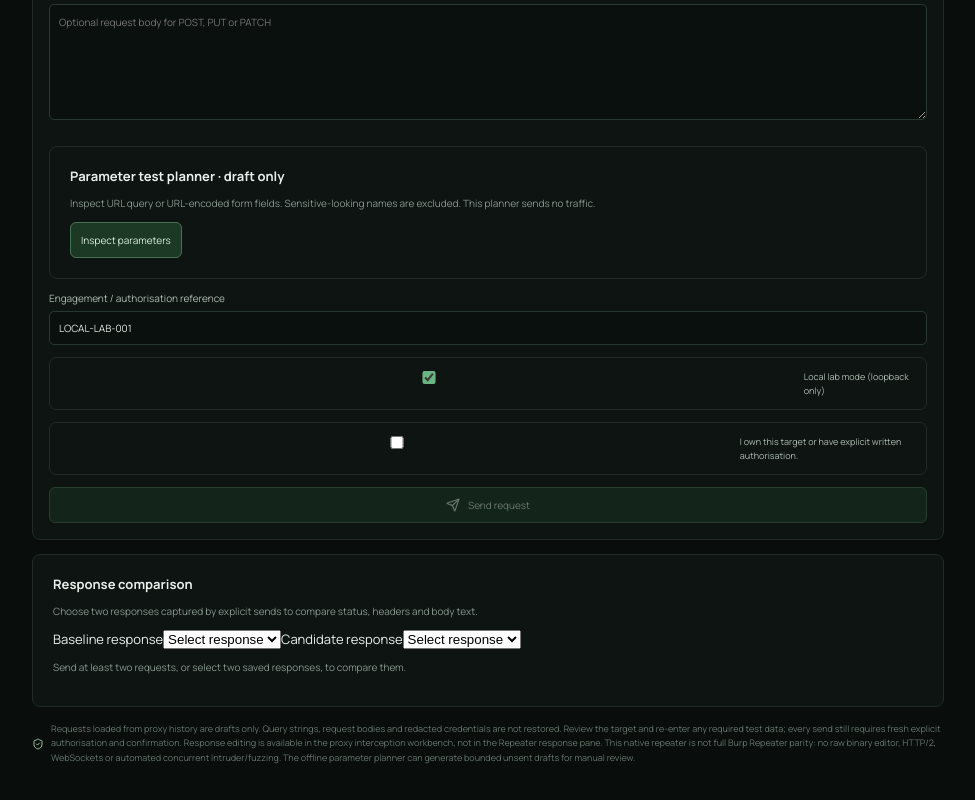
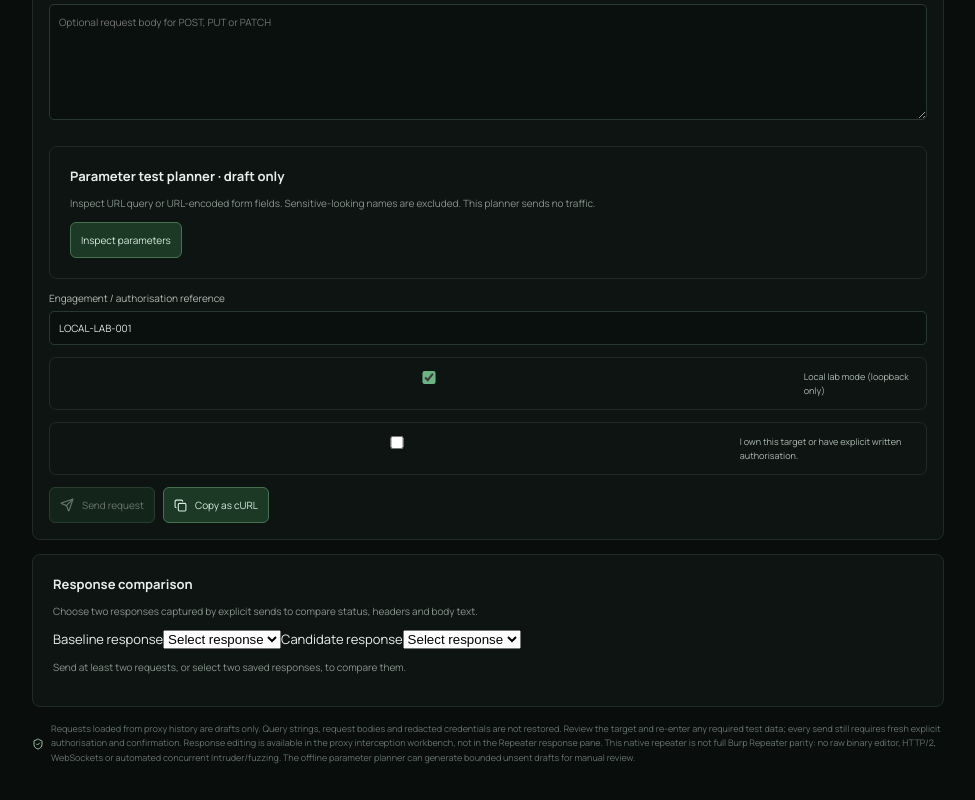
Before and after one commit to abelmiracle377-stack/cyberlab-ai, a Next.js app: page /web-repeater in a window 1280 px wide. Shown: the part 839-1639 px from the top of the page, without its empty margins (152-1127 px from the left). Built offline with nearby package versions, Linux system fonts and the light colour scheme.

Commit message:
Add reviewed cURL export to native Repeater

```diff
--- a/app/web-repeater/page.tsx
+++ b/app/web-repeater/page.tsx
@@ -40,6 +40,7 @@ export default function WebRepeaterPage() {
   const [analysisBusy, setAnalysisBusy] = useState(false);
   const [analysisReport, setAnalysisReport] = useState<any>(null);
   const [analysisError, setAnalysisError] = useState("");
+  const [copyRequestStatus, setCopyRequestStatus] = useState("");
 
   useEffect(() => {
     const raw = sessionStorage.getItem("cyberlab.repeaterDraft");
@@ -187,6 +188,27 @@ export default function WebRepeaterPage() {
     } finally { setAnalysisBusy(false); }
   }
 
+  async function copyRequestAsCurl() {
+    if (!active) return;
+    try {
+      const parsedHeaders: unknown = JSON.parse(active.headersText);
+      if (!parsedHeaders || Array.isArray(parsedHeaders) || typeof parsedHeaders !== "object") {
+        throw new Error("Headers must be a JSON object before exporting.");
+      }
+      const quote = (value: string) => "'" + value.split("'").join("'\\u0022'\\u0022'") + "'";
+      const args = ["curl", "--request", quote(active.method), "--url", quote(active.url)];
+      for (const [name, value] of Object.entries(parsedHeaders as Record<string, unknown>)) {
+        if (typeof value !== "string") throw new Error("Every header value must be text before exporting.");
+        args.push("--header", quote(name + ": " + value));
+      }
+      if (active.body) args.push("--data-binary", quote(active.body));
+      await navigator.clipboard.writeText(args.join(" "));
+      setCopyRequestStatus("cURL command copied. Review it before running; it does not carry CyberLab's approval gates.");
+    } catch (cause) {
+      setCopyRequestStatus(cause instanceof Error ? cause.message : "Could not copy the cURL command.");
+    }
+  }
+
   async function sendRequest() {
     if (!active) return;
     updateActive({ busy: true, error: "", response: null });
@@ -272,7 +294,11 @@ export default function WebRepeaterPage() {
         <div className="scope-checks"><label><input type="checkbox" checked={localLabMode} onChange={e=>setLocalLabMode(e.target.checked)}/> Local lab mode (loopback only)</label></div>
         <div className="scope-checks"><label><input type="checkbox" checked={authorised} onChange={e=>setAuthorised(e.target.checked)}/> I own this target or have explicit written authorisation.</label></div>
         {["POST","PUT","PATCH","DELETE"].includes(active.method) && <div className="scope-checks"><label><input type="checkbox" checked={confirmStateChange} onChange={e=>setConfirmStateChange(e.target.checked)}/> I separately approve this state-changing request.</label></div>}
-        <button className="report-download" type="button" disabled={active.busy || !authorised || !reference.trim() || (["POST","PUT","PATCH","DELETE"].includes(active.method) && !confirmStateChange)} onClick={sendRequest}>{active.busy ? "Sending…" : <><Send size={14}/> Send request</>}</button>
+        <div style={{display:"flex",gap:8,flexWrap:"wrap"}}>
+          <button className="report-download" type="button" disabled={active.busy || !authorised || !reference.trim() || (["POST","PUT","PATCH","DELETE"].includes(active.method) && !confirmStateChange)} onClick={sendRequest}>{active.busy ? "Sending…" : <><Send size={14}/> Send request</>}</button>
+          <button className="report-download" type="button" onClick={copyRequestAsCurl}><Copy size={13}/> Copy as cURL</button>
+        </div>
+        {copyRequestStatus && <p role="status">{copyRequestStatus}</p>}
         {active.error && <div className="agent-error">{active.error}</div>}
       </div>}
       {active?.response && <div className="network-results">
```
Also changed, not shown: 1 other file (tests, documents, lock files or other folders).
